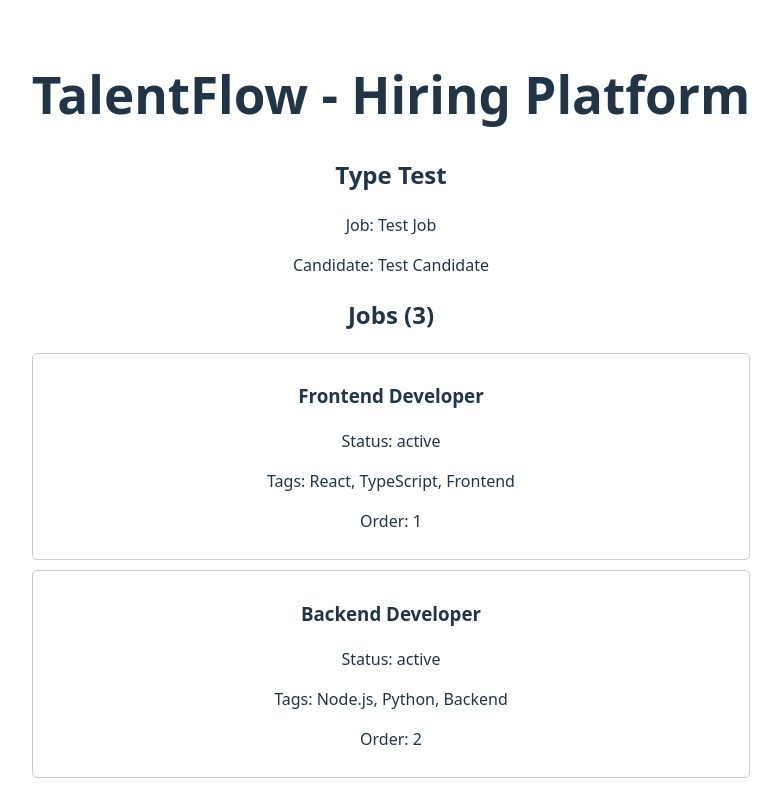
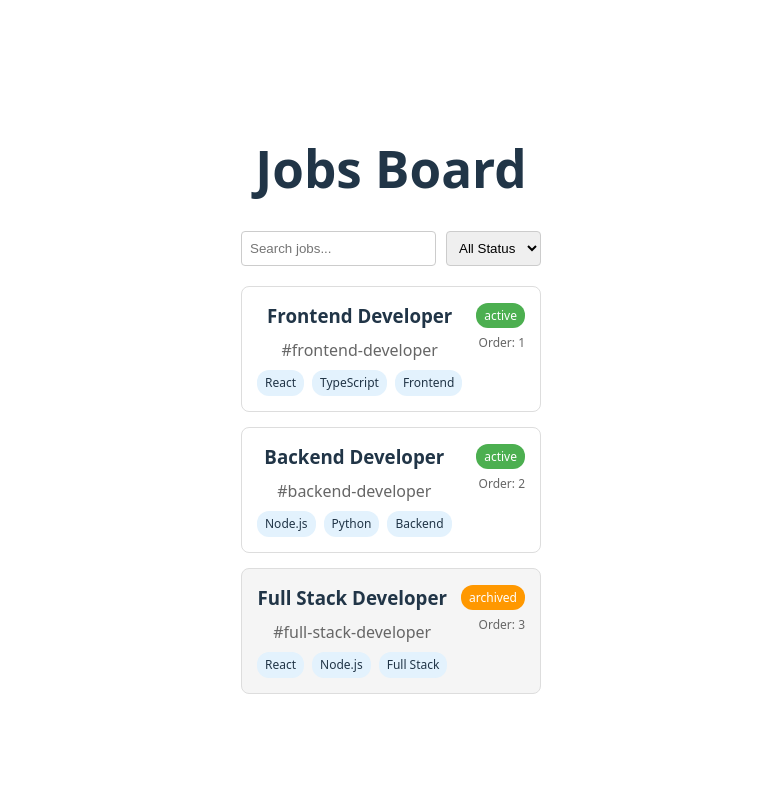
Before and after one commit to jatinkushwaha14/HiringPlatform, a React (Vite) app: page / in a window 1280 px wide. Shown: the top 786 px of the page, without its empty margins (249-1030 px from the left). Built offline with nearby package versions, Linux system fonts and the light colour scheme.

Commit message:
add jobs board with search and filtering

```diff
--- a/src/App.tsx
+++ b/src/App.tsx
@@ -1,17 +1,14 @@
 import React from 'react';
 import { Provider } from 'react-redux';
 import { store } from './store';
-import TypeTest from './components/TypeTest';
-import JobsList from './components/Jobs/JobsList';
+import JobsPage from './pages/JobsPage';
 import './App.css';
 
 function App() {
   return (
     <Provider store={store}>
       <div className="App">
-        <h1>TalentFlow - Hiring Platform</h1>
-        <TypeTest />
-        <JobsList />
+        <JobsPage />
       </div>
     </Provider>
   );
--- /dev/null
+++ b/src/pages/JobsPage.tsx
@@ -0,0 +1,97 @@
+import React, { useState } from 'react';
+import { useAppDispatch, useAppSelector } from '../hooks/redux';
+import { fetchJobs } from '../store/slices/jobsSlice';
+
+const JobsPage: React.FC = () => {
+  const dispatch = useAppDispatch();
+  const { jobs, loading, error } = useAppSelector((state) => state.jobs);
+  const [search, setSearch] = useState('');
+  const [statusFilter, setStatusFilter] = useState('all');
+
+  React.useEffect(() => {
+    dispatch(fetchJobs());
+  }, [dispatch]);
+
+  const filteredJobs = jobs.filter(job => {
+    const matchesSearch = job.title.toLowerCase().includes(search.toLowerCase()) ||
+      job.tags.some(tag => tag.toLowerCase().includes(search.toLowerCase()));
+    const matchesStatus = statusFilter === 'all' || job.status === statusFilter;
+    return matchesSearch && matchesStatus;
+  });
+
+  if (loading) return <div>Loading jobs...</div>;
+  if (error) return <div>Error: {error}</div>;
+
+  return (
+    <div style={{ padding: '20px' }}>
+      <h1>Jobs Board</h1>
+
+      {/* Filters */}
+      <div style={{ marginBottom: '20px', display: 'flex', gap: '10px' }}>
+        <input
+          type="text"
+          placeholder="Search jobs..."
+          value={search}
+          onChange={(e) => setSearch(e.target.value)}
+          style={{ padding: '8px', border: '1px solid #ccc', borderRadius: '4px' }}
+        />
+        <select
+          value={statusFilter}
+          onChange={(e) => setStatusFilter(e.target.value)}
+          style={{ padding: '8px', border: '1px solid #ccc', borderRadius: '4px' }}
+        >
+          <option value="all">All Status</option>
+          <option value="active">Active</option>
+          <option value="archived">Archived</option>
+        </select>
+      </div>
+
+      {/* Jobs List */}
+      <div style={{ display: 'grid', gap: '15px' }}>
+        {filteredJobs.map((job) => (
+          <div key={job.id} style={{
+            border: '1px solid #ddd',
+            padding: '15px',
+            borderRadius: '8px',
+            backgroundColor: job.status === 'archived' ? '#f5f5f5' : 'white'
+          }}>
+            <div style={{ display: 'flex', justifyContent: 'space-between', alignItems: 'start' }}>
+              <div>
+                <h3 style={{ margin: '0 0 8px 0' }}>{job.title}</h3>
+                <p style={{ margin: '0 0 8px 0', color: '#666' }}>#{job.slug}</p>
+                <div style={{ display: 'flex', gap: '8px', flexWrap: 'wrap' }}>
+                  {job.tags.map((tag, index) => (
+                    <span key={index} style={{
+                      backgroundColor: '#e3f2fd',
+                      padding: '4px 8px',
+                      borderRadius: '12px',
+                      fontSize: '12px'
+                    }}>
+                      {tag}
+                    </span>
+                  ))}
+                </div>
+              </div>
+              <div style={{ textAlign: 'right' }}>
+                <span style={{
+                  padding: '4px 8px',
+                  borderRadius: '12px',
+                  fontSize: '12px',
+                  backgroundColor: job.status === 'active' ? '#4caf50' : '#ff9800',
+                  color: 'white'
+                }}>
+                  {job.status}
+                </span>
+                <p style={{ margin: '8px 0 0 0', fontSize: '12px', color: '#666' }}>
+                  Order: {job.order}
+                </p>
+              </div>
+            </div>
+          </div>
+        ))}
+      </div>
+    </div>
+  );
+};
+
+export default JobsPage;
```
